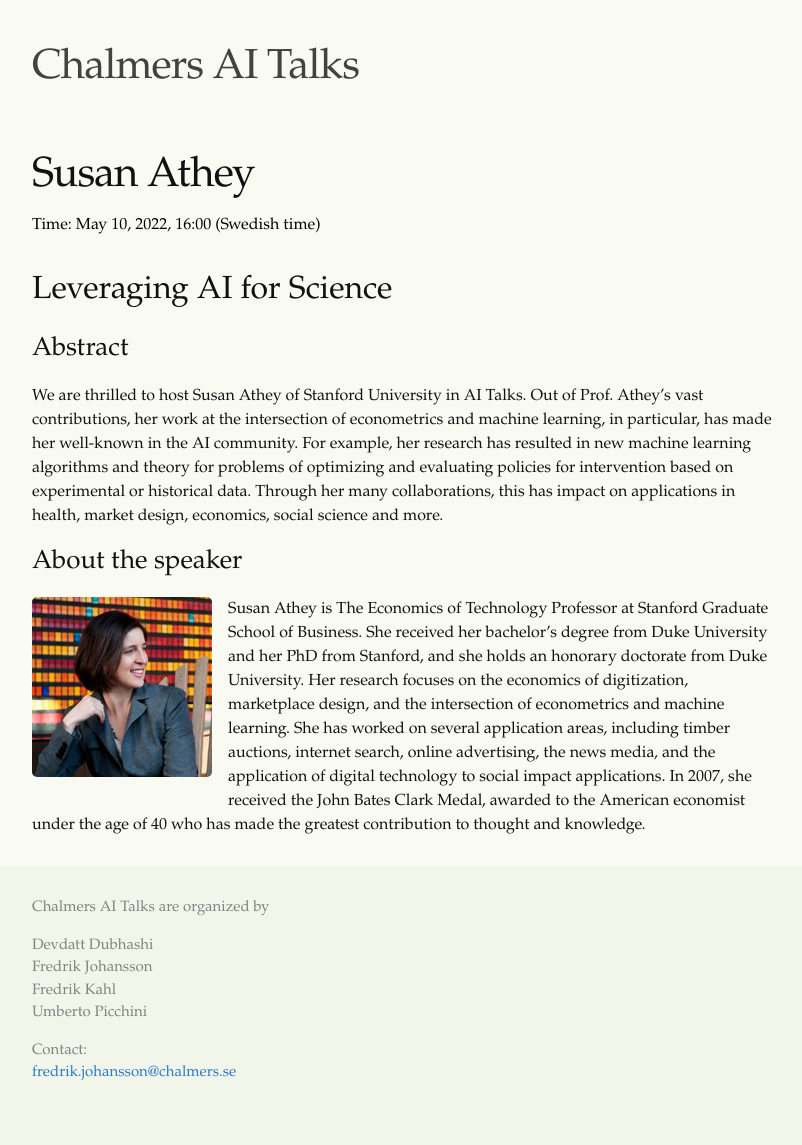
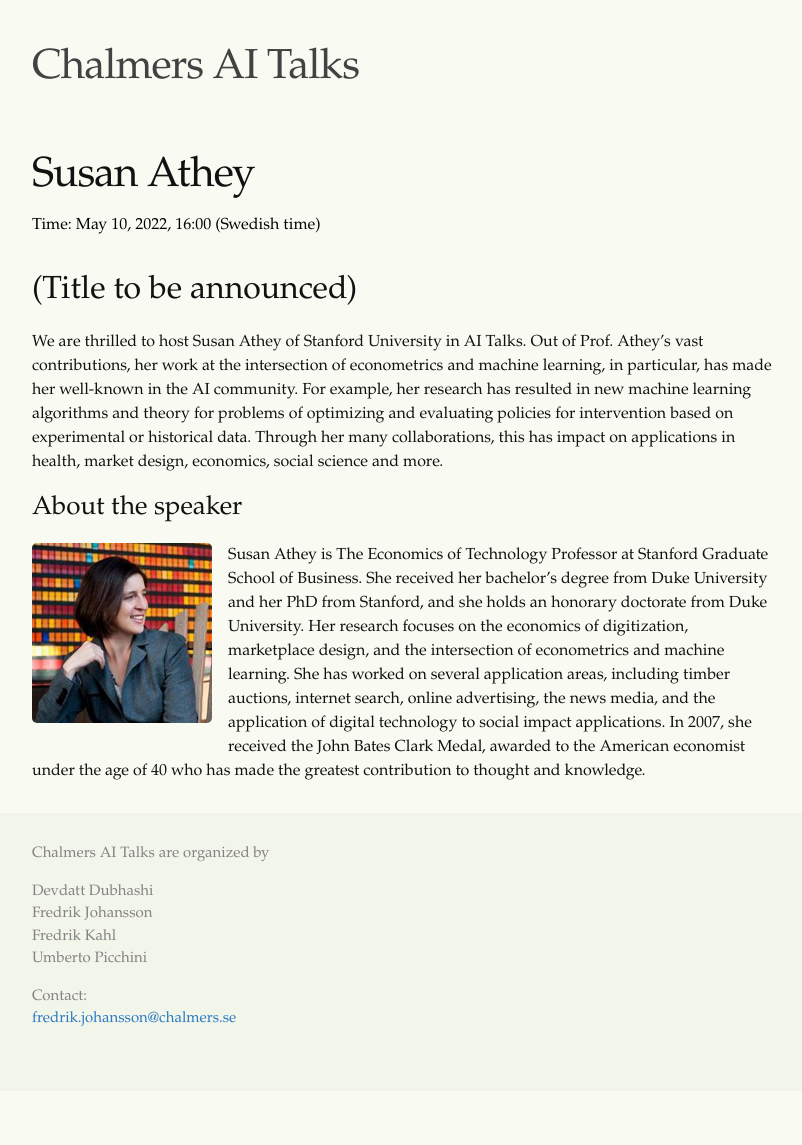
Before and after one commit to aitalks-se/aitalks-se.github.io, a Jekyll site: the page built from _posts/2022-05-10-susan-athey.markdown, in a window 1280 px wide. Shown: the whole page, without its empty margins (238-1040 px from the left). Built offline with Jekyll 4.4.1, drawn with Linux system fonts in a browser that asks for light colours; after the commit the page ends 1091 px from its top, so only the background shows below that.

Commit message:
updated athey page

```diff
--- a/_posts/2022-05-10-susan-athey.markdown
+++ b/_posts/2022-05-10-susan-athey.markdown
@@ -11,9 +11,8 @@ blurb: >-
 ---
 
 
-## Leveraging AI for Science
+## (Title to be announced)
 
-### Abstract
 We are thrilled to host Susan Athey of Stanford University in AI Talks. Out of Prof. Athey’s vast contributions, her work at the intersection of econometrics and machine learning, in particular, has made her well-known in the AI community. For example, her research has resulted in new machine learning algorithms and theory for problems of optimizing and evaluating policies for intervention based on experimental or historical data. Through her many collaborations, this has impact on applications in health, market design, economics, social science and more.
 
 ### About the speaker
```
